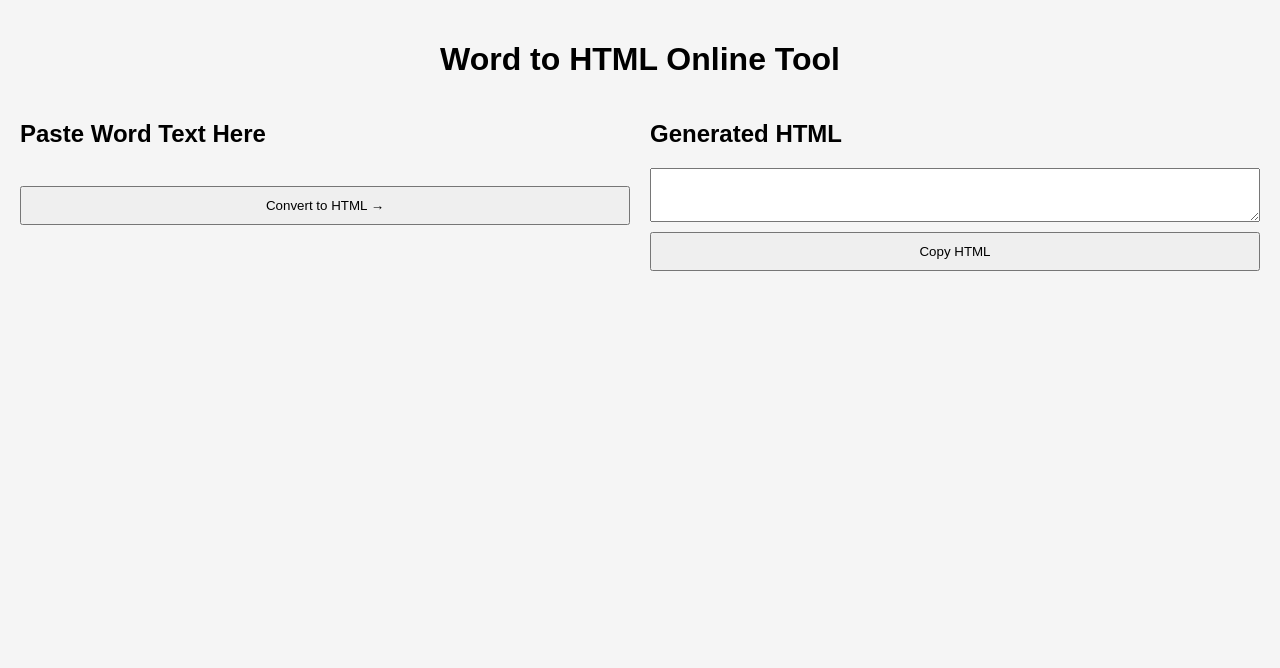
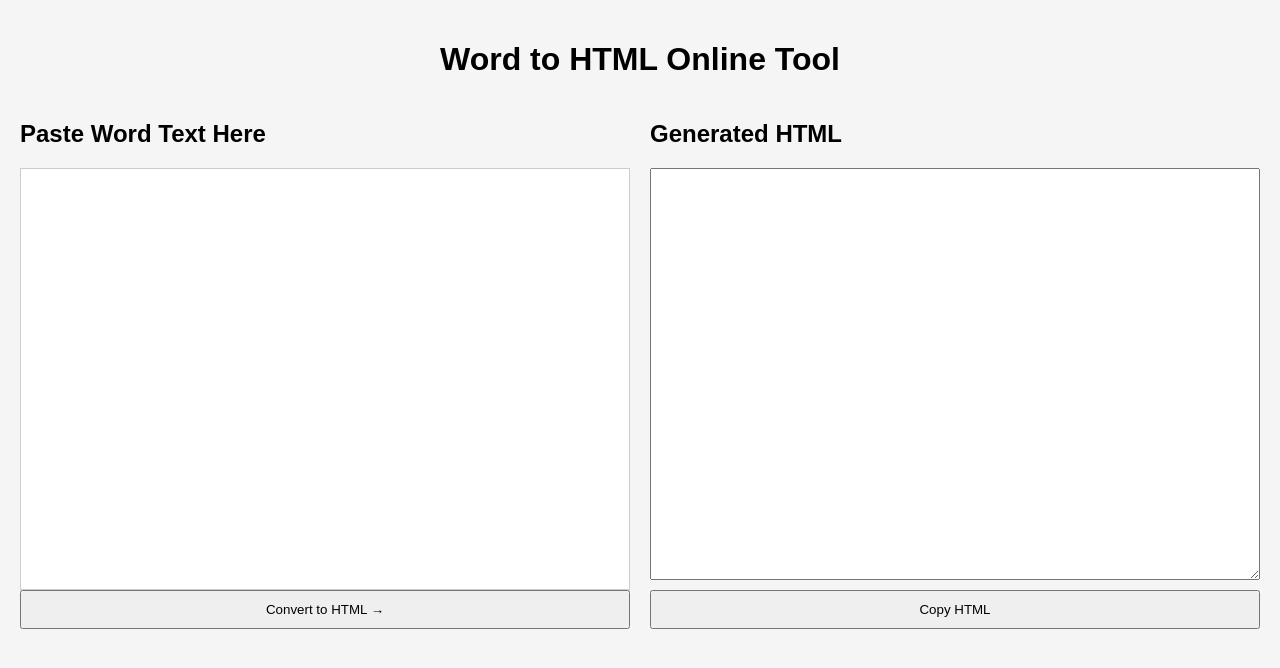
Before and after one commit to Pathy-7/doc-to-html-tool, a plain HTML site: page index.html in a window 1280 px wide. Drawn offline with Linux system fonts and the light colour scheme.

Commit message:
style.css
改为富文本编辑器

```diff
--- a/style.css
+++ b/style.css
@@ -1,34 +1,45 @@
 body {
-    font-family: Arial, sans-serif;
-    margin: 0;
-    padding: 20px;
-    background: #f5f5f5;
+    font-family: Arial, sans-serif; /* 页面字体 */
+    margin: 0; /* 去掉默认外边距 */
+    padding: 20px; /* 页面内边距 */
+    background: #f5f5f5; /* 页面背景色 */
 }
 
-h1 { text-align: center; }
+h1 {
+    text-align: center; /* 主标题居中 */
+}
 
 .container {
-    display: flex;
-    gap: 20px;
-    margin-top: 20px;
+    display: flex; /* 左右布局 */
+    gap: 20px; /* 左右间距 */
+    margin-top: 20px; /* 顶部间距 */
 }
 
 .left, .right {
-    flex: 1;
-    display: flex;
-    flex-direction: column;
+    flex: 1; /* 左右各占一半 */
+    display: flex; /* 垂直排列 */
+    flex-direction: column; /* 从上到下排列 */
+}
+
+.editor {
+    flex: 1; /* 占满可用高度 */
+    padding: 10px; /* 内边距 */
+    border: 1px solid #ccc; /* 边框 */
+    min-height: 400px; /* 最小高度 */
+    overflow: auto; /* 超出可滚动 */
+    background: #fff; /* 背景色白色 */
 }
 
 textarea {
-    flex: 1;
-    resize: vertical;
-    padding: 10px;
-    font-family: monospace;
-    font-size: 14px;
-    margin-bottom: 10px;
+    flex: 1; /* 占满可用高度 */
+    resize: vertical; /* 允许垂直拉伸 */
+    padding: 10px; /* 内边距 */
+    font-family: monospace; /* 等宽字体 */
+    font-size: 14px; /* 字体大小 */
+    margin-bottom: 10px; /* 下方间距 */
 }
 
 button {
-    padding: 10px;
-    cursor: pointer;
+    padding: 10px; /* 按钮内边距 */
+    cursor: pointer; /* 鼠标样式 */
 }
```
